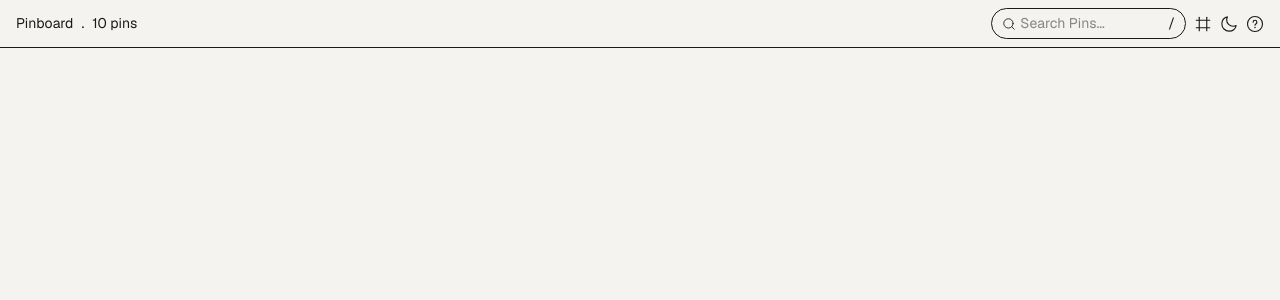
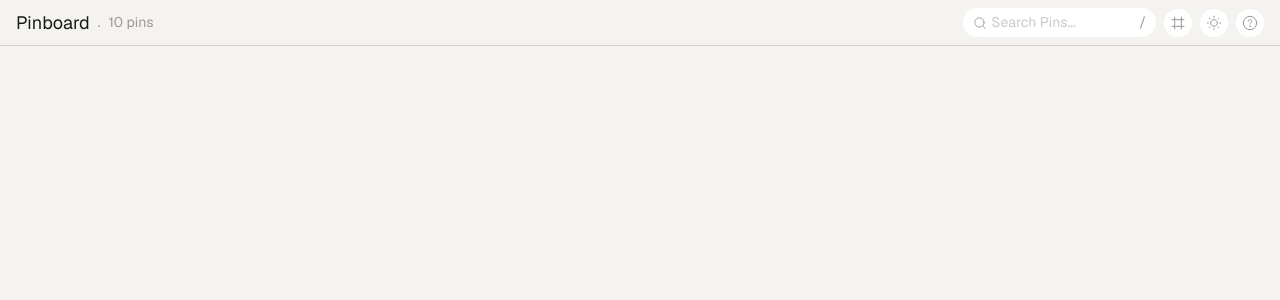
Before and after one commit to Bridgetamana/pinboard, a React (Vite) app: page / in a window 1280 px wide. Shown: the top 300 px of the page. Built offline with nearby package versions, Linux system fonts and the light colour scheme.

Commit message:
feat: Implement theme toggle

```diff
--- a/src/App.jsx
+++ b/src/App.jsx
@@ -2,6 +2,8 @@ import DesktopView from "./components/DesktopView";
 import MobileView from "./components/MobileView";
 
 function App() {
+  const saved = localStorage.getItem("theme") || "light";
+  document.documentElement.setAttribute("data-theme", saved);
   return (
     <>
       <MobileView />
--- a/src/components/Header.jsx
+++ b/src/components/Header.jsx
@@ -1,14 +1,27 @@
+import { useState } from "react";
+
 export default function Header() {
+  const [isDark, setIsDark] = useState(
+    document.documentElement.getAttribute("data-theme") === "dark",
+  );
+
+  function toggleTheme() {
+    const next = isDark ? "light" : "dark";
+    document.documentElement.setAttribute("data-theme", next);
+    localStorage.setItem("theme", next);
+    setIsDark(!isDark);
+  }
+
   return (
-    <div className="flex items-center justify-between border-b py-2 px-4">
+    <div className="flex items-center justify-between border-b border-border py-2 px-4">
       <div className="flex items-center gap-2">
-        <p>Pinboard</p>
-        <p>.</p>
-        <p>10 pins</p>
+        <p className="bold text-lg">Pinboard</p>
+        <p className="text-secondary-text">.</p>
+        <p className="text-secondary-text">10 pins</p>
       </div>
       <div className="flex items-center gap-2">
         <form>
-          <div className="flex items-center gap-1 py-1 px-2.5 border rounded-full">
+          <div className="flex items-center gap-1 py-1 px-2.5 bg-card rounded-full text-secondary-text">
             <svg
               xmlns="http://www.w3.org/2000/svg"
               viewBox="0 0 24 24"
@@ -36,12 +49,12 @@ export default function Header() {
             <span className=" pointer-events-none bg">/</span>
           </div>
         </form>
-        <button>
+        <button className="action-btn">
           <svg
             xmlns="http://www.w3.org/2000/svg"
             viewBox="0 0 24 24"
-            width={18}
-            height={18}
+            width={16}
+            height={16}
             color={"currentColor"}
             fill={"none"}
           >
@@ -75,12 +88,13 @@ export default function Header() {
             ></path>
           </svg>
         </button>
-        <button>
+        <button className="action-btn" onClick={toggleTheme}>
+          {isDark ? (
             <svg
               xmlns="http://www.w3.org/2000/svg"
               viewBox="0 0 24 24"
-            width={18}
-            height={18}
+              width={16}
+              height={16}
               color={"currentColor"}
               fill={"none"}
             >
@@ -92,13 +106,35 @@ export default function Header() {
                 strokeLinejoin="round"
               ></path>
             </svg>
-        </button>
-        <button>
+          ) : (
             <svg
               xmlns="http://www.w3.org/2000/svg"
               viewBox="0 0 24 24"
-            width={18}
-            height={18}
+              width={16}
+              height={16}
+              color={"currentColor"}
+              fill={"none"}
+            >
+              <path
+                d="M17 12C17 14.7614 14.7614 17 12 17C9.23858 17 7 14.7614 7 12C7 9.23858 9.23858 7 12 7C14.7614 7 17 9.23858 17 12Z"
+                stroke="currentColor"
+                strokeWidth="1.5"
+              ></path>
+              <path
+                d="M12 2V3.5M12 20.5V22M19.0708 19.0713L18.0101 18.0106M5.98926 5.98926L4.9286 4.9286M22 12H20.5M3.5 12H2M19.0713 4.92871L18.0106 5.98937M5.98975 18.0107L4.92909 19.0714"
+                stroke="currentColor"
+                strokeWidth="1.5"
+                strokeLinecap="round"
+              ></path>
+            </svg>
+          )}
+        </button>
+        <button className="action-btn">
+          <svg
+            xmlns="http://www.w3.org/2000/svg"
+            viewBox="0 0 24 24"
+            width={16}
+            height={16}
             color={"currentColor"}
             fill={"none"}
           >
--- a/src/components/PinBoard.jsx
+++ b/src/components/PinBoard.jsx
@@ -2,6 +2,9 @@ import { useState } from "react";
 
 export default function Pinboard() {
   const [type, setType] = useState([]);
+  let pinboardArray = [];
+
+  localStorage.setItem("pinboard_pins", JSON.stringify(pinboardArray));
 
   const urlRegex =
     /^https?:\/\/(?:www\.)?[-a-zA-Z0-9@:%._+~#=]{1,256}\.[a-zA-Z0-9()]{1,6}\b(?:[-a-zA-Z0-9()@:%_+.~#?&/=]*)$/;
--- a/src/index.css
+++ b/src/index.css
@@ -3,23 +3,23 @@
 @theme {
   --color-card: var(--card);
   --color-secondary-text: var(--secondary-text);
-  --color-border: var(--border)
-}
-
-[data-theme="dark"] {
-  --background-color: #111110;
-  --card: ##2e2e2d;
-  --primary-text: #e8e6e3;
-  --secondary-text: #bbb5ae;
-  --border: #2a2826;
+  --color-border: var(--border);
 }
 
 :root {
   --background-color: #f5f3f0;
   --card: #ffffff;
   --primary-text: #1a1a19;
-  --secondary-text: #d28410;
+  --secondary-text: #9c9893;
   --border: #d4d0cc;
+}
+
+[data-theme="dark"] {
+  --background-color: #111110;
+  --card: #2e2e2d;
+  --primary-text: #e8e6e3;
+  --secondary-text: #bbb5ae;
+  --border: #2a2826;
 }
 
 body {
@@ -37,3 +37,13 @@ body {
     display: none;
   }
 }
+
+@layer components {
+  .action-btn {
+    border-radius: 999px;
+    background-color: var(--card);
+    color: var(--secondary-text);
+    padding: 6px;
+    cursor: pointer;
+  }
+}
```
Lines whose indentation alone changed are shown as unchanged.
